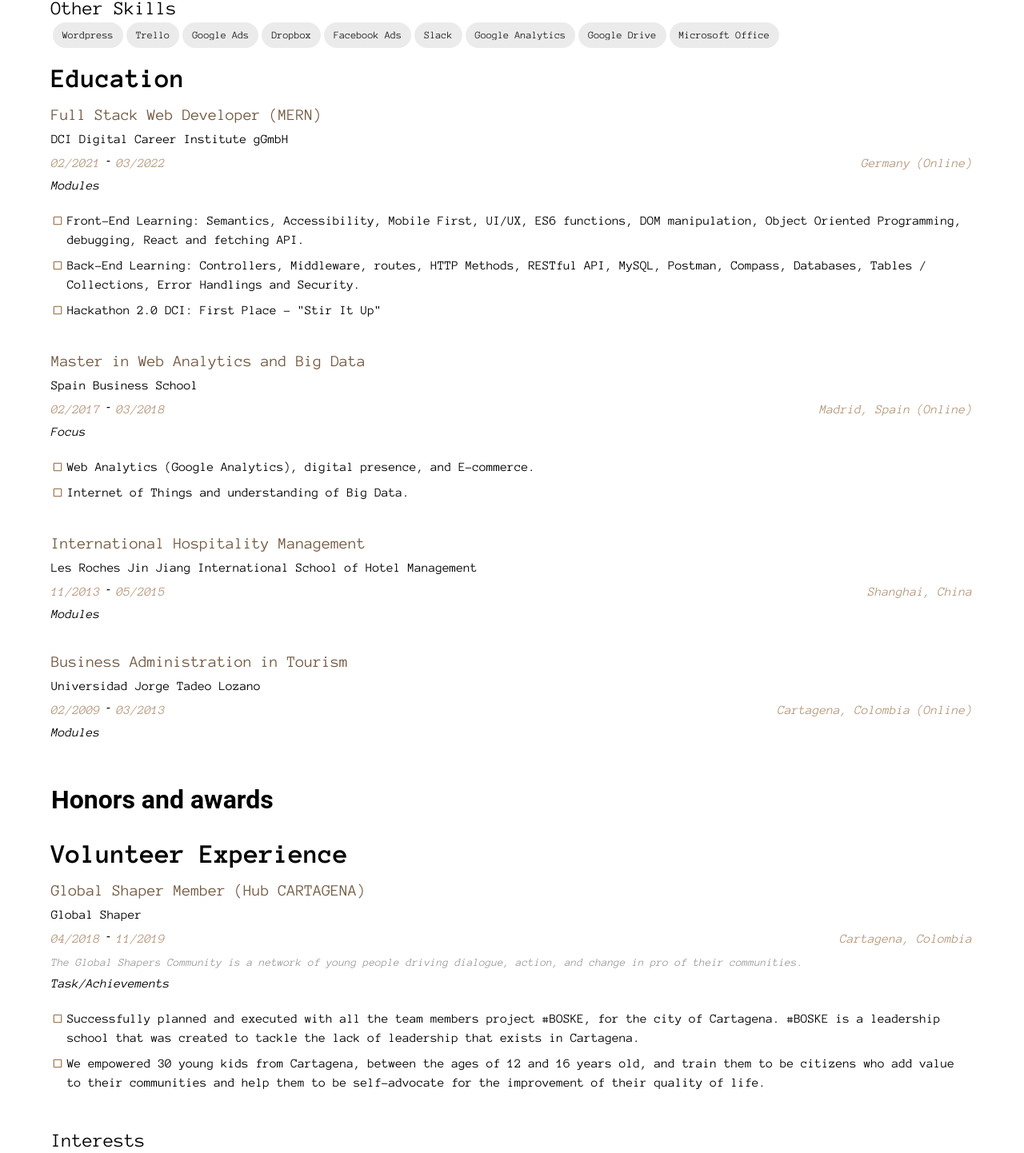
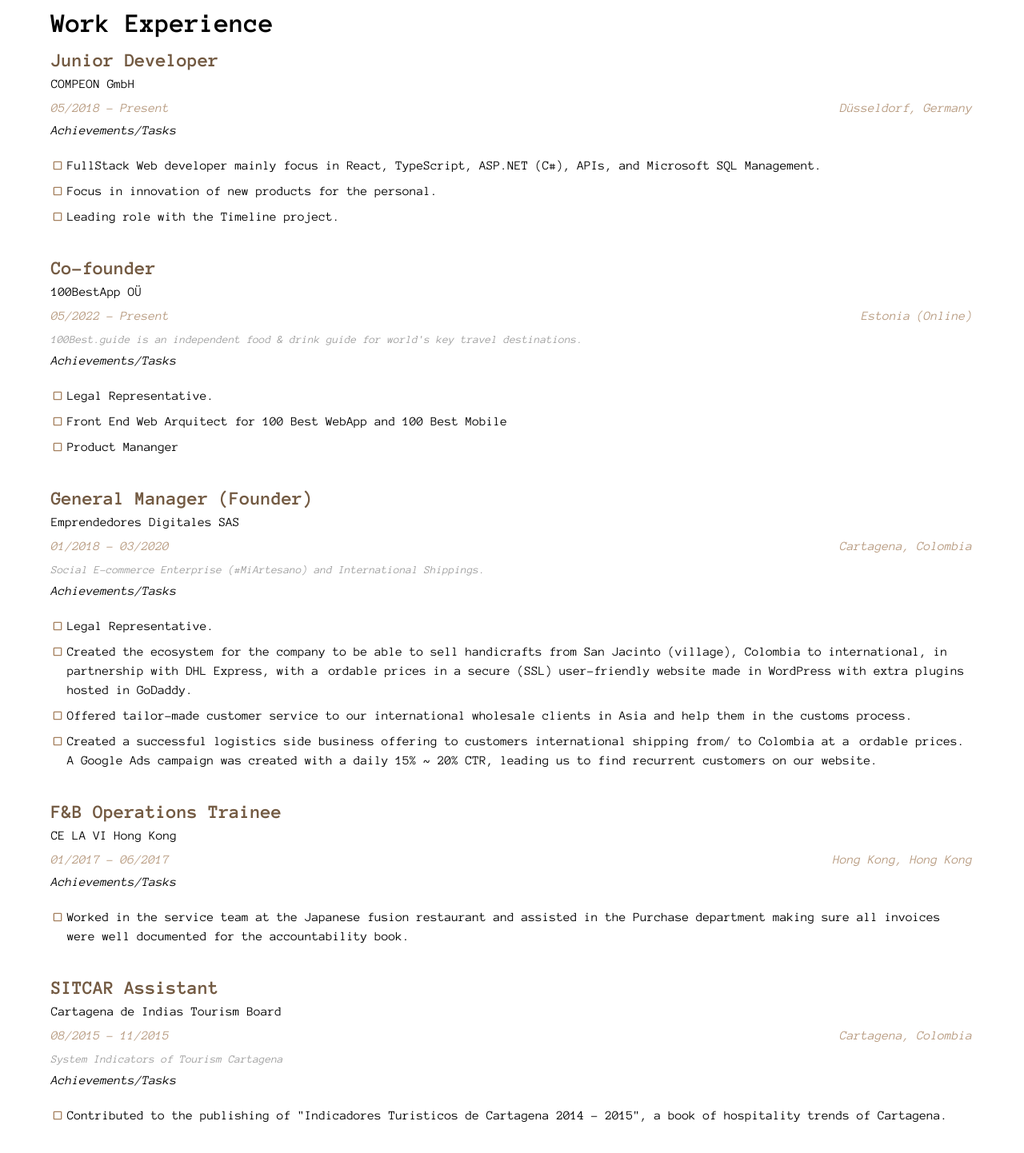
Before and after one commit to tkalejandro/modern-portfolio, a Next.js app: page /resume in a window 1280 px wide. Shown: the part 737-2179 px from the top of the page at 80% size. Built offline with nearby package versions, Linux system fonts and the light colour scheme.

Commit message:
work experience added, and awards initiated.

```diff
--- a/src/layout/Layout.tsx
+++ b/src/layout/Layout.tsx
@@ -6,7 +6,7 @@
 interface LayoutProps {
     children: React.ReactNode;
     turnOffLayoutStandard?: boolean
-    noFooter?:boolean
+    noFooter?: boolean
 }
 
 /**
@@ -19,6 +19,7 @@
 
     const theme = useTheme()
     const isSmall = useMediaQuery(theme.breakpoints.down('sm'));
+    const isMd = useMediaQuery(theme.breakpoints.up('sm'));
 
     //? Note:  Hidden is to simulate the same use of mediaQuery... but without using scss/css
 
@@ -33,6 +34,7 @@
             <Container
                 maxWidth={turnOffLayoutStandard ? false : "lg"}
                 sx={{
+                    py:isMd ? 12 : 2,
                     padding: turnOffLayoutStandard ? "0 !important" : ""
                 }}>
                 <main>{children}</main>
@@ -40,7 +42,6 @@
             {
                 !noFooter && <Footer />
             }
-
         </>
     )
 }
--- a/src/modules/ResumePage/components/HonorsAndAwards/HonorsAndAwards.tsx
+++ b/src/modules/ResumePage/components/HonorsAndAwards/HonorsAndAwards.tsx
@@ -1,6 +1,36 @@
 import React from 'react';
+import { HonorAndAwardType } from '../../../../types/ResumePage';
 
 const HonorsAndAwards = () => {
+
+  const data: HonorAndAwardType[] = [
+    {
+      title: 'Hackathon 2.0 DCI',
+      startDate: new Date(2021, 10, 1),
+      description: 'First Place at Hackathon with "Stir It Up". Coding and Marketing competition.'
+    },
+    {
+      title: 'Start Up Weekend Cartagena',
+      startDate: new Date(2017, 10, 1),
+      description: 'Second place with "Mi Artesano" , a social ecommerce with products of San Jacinto, Colombia.'
+    },
+    {
+      title: 'Marriott International',
+      startDate: new Date(2015, 2, 1),
+      description: '"The Spirit To Serve" , award for exemplary commitment to quality service.'
+    },
+    {
+      title: 'Les Roches Jin Jiang International School of Hotel Management',
+      startDate: new Date(2013, 10, 1),
+      endDate: new Date(2014, 10,1),
+      description: 'Student of the month Postgraduate (PGD) I Class, Student of the month PGD II Class, Class Delegate PGD I, Class Delegate PGD II, Student supervisor spring quarter and Student supervisor summer quarter.'
+    },
+    {
+      title: 'Universidad Jorge Tadeo Lozano (11/2012)',
+      startDate: new Date(2021, 10, 1),
+      description: 'First place with "True Sight", a new concept of tourist guidebooks for the city of Cartagena, Colombia.'
+    },
+  ]
   return (
     <>
       <h1>Honors and awards</h1>
--- a/src/modules/ResumePage/components/LifeHistory/LifeHistory.tsx
+++ b/src/modules/ResumePage/components/LifeHistory/LifeHistory.tsx
@@ -35,14 +35,18 @@
                         highlights } = item
                     return (
                         <Box key={title} py={1}>
-                            <Typography component="h3" color="secondary.dark" variant="h6">{title}</Typography>
+                            <Typography component="h3" color="secondary.dark" fontWeight='700' variant="h5">{title}</Typography>
                             <Typography variant="subtitle1">{entity}</Typography>
                             {/* DATE AND LOCATION */}
                             <Box py={0.5} sx={{ display: 'flex', alignItems: 'center', justifyContent: 'space-between', fontStyle: "italic" }}>
                                 <Box sx={{ display: 'flex' }}>
-                                    <Typography color="secondary.light" mr={1}>{startDate.toLocaleDateString(undefined, { year: 'numeric', month: '2-digit' })}</Typography>
-                                    {'-'}
-                                    <Typography color="secondary.light" ml={1}>{endDate.toLocaleDateString(undefined, { year: 'numeric', month: '2-digit' })}</Typography>
+                                    <Typography color="secondary.light">{startDate.toLocaleDateString(undefined, { year: 'numeric', month: '2-digit' })}</Typography>
+                                    {
+                                        endDate
+                                            ? <Typography color="secondary.light" ml={1}>{'-'} {endDate.toLocaleDateString(undefined, { year: 'numeric', month: '2-digit' })}</Typography>
+                                            : <Typography color="secondary.light" ml={1}> {'-'} Present</Typography>
+                                    }
+
                                 </Box>
                                 <Box sx={{ display: 'flex' }}>
                                     <Typography color="secondary.light">{city && `${city},`} {country}</Typography>
@@ -61,8 +65,8 @@
                                 {
                                     highlights?.map(hl => {
                                         return (
-                                            <Box sx={{display: 'flex', py: 0.5}} component="li" key={hl.slice(0, 4)}>
-                                                <CropSquareIcon color='secondary' sx={{position: 'relative', top: 4}} fontSize='inherit'  />
+                                            <Box sx={{ display: 'flex', py: 0.5 }} component="li" key={hl.slice(0, 4)}>
+                                                <CropSquareIcon color='secondary' sx={{ position: 'relative', top: 4 }} fontSize='inherit' />
                                                 <Typography ml={0.5} >
                                                     {hl}
                                                 </Typography>
--- a/src/modules/ResumePage/components/WorkExperience/WorkExperience.tsx
+++ b/src/modules/ResumePage/components/WorkExperience/WorkExperience.tsx
@@ -1,80 +1,118 @@
 import React from 'react';
+import { LifeHistory } from '..';
 import { LifeHighlights } from '../../../../types/ResumePage';
 
 const WorkExperience = () => {
 
-  const data : LifeHighlights[] = [
+  const data: LifeHighlights[] = [
     {
-      title: 'Full Stack Web Developer (MERN)',
-      entity: 'DCI Digital Career Institute gGmbH',
-      startDate: new Date(2021, 1, 1),
-      endDate: new Date(2022, 2, 1),
-      explanation: undefined,
-      city: undefined,
+      title: 'Junior Developer',
+      entity: 'COMPEON GmbH',
+      startDate: new Date(2018, 4, 1),
+      endDate: undefined,
+      city: 'Düsseldorf',
       country: 'Germany',
+      online: false,
+      subtitle: 'Achievements/Tasks',
+      highlights: [
+        'FullStack Web developer mainly focus in React, TypeScript, ASP.NET (C#), APIs, and Microsoft SQL Management.',
+       'Focus in innovation of new products for the personal.',
+       'Leading role with the Timeline project.'
+      ]
+    },
+    {
+      title: 'Co-founder',
+      entity: '100BestApp OÜ',
+      startDate: new Date(2022, 4, 1),
+      endDate: undefined,
+      explanation: `100Best.guide is an independent food & drink guide for world's key travel destinations.`,
+      //city: 'Cartagena',
+      country: 'Estonia',
       online: true,
-      subtitle: 'Modules',
+      subtitle: 'Achievements/Tasks',
       highlights: [
-        'Front-End Learning: Semantics, Accessibility, Mobile First, UI/UX, ES6 functions, DOM manipulation, Object Oriented Programming, debugging, React and fetching API.',
-        'Back-End Learning: Controllers, Middleware, routes, HTTP Methods, RESTful API, MySQL, Postman, Compass, Databases, Tables / Collections, Error Handlings and Security.',
-        'Hackathon 2.0 DCI: First Place - "Stir It Up"'
+        'Legal Representative.',
+        'Front End Web Arquitect for 100 Best WebApp and 100 Best Mobile',
+        'Product Mananger',
+      ]
+    },
+    {
+      title: 'General Manager (Founder)',
+      entity: 'Emprendedores Digitales SAS',
+      startDate: new Date(2018, 0, 1),
+      endDate: new Date(2020, 2, 1),
+      explanation: 'Social E-commerce Enterprise (#MiArtesano) and International Shippings.',
+      city: 'Cartagena',
+      country: 'Colombia',
+      online: false,
+      subtitle: 'Achievements/Tasks',
+      highlights: [
+        'Legal Representative.',
+        'Created the ecosystem for the company to be able to sell handicrafts from San Jacinto (village), Colombia to international, in partnership with DHL Express, with a􏰀ordable prices in a secure (SSL) user-friendly website made in WordPress with extra plugins hosted in GoDaddy.',
+        'Offered tailor-made customer service to our international wholesale clients in Asia and help them in the customs process.',
+        'Created a successful logistics side business offering to customers international shipping from/ to Colombia at a􏰀ordable prices. A Google Ads campaign was created with a daily 15% ~ 20% CTR, leading us to find recurrent customers on our website.'
       ]
     },
 
     {
-      title: 'Master in Web Analytics and Big Data',
-      entity: 'Spain Business School',
-      startDate: new Date(2017, 1, 1),
-      endDate: new Date(2018, 2, 1),
+      title: 'F&B Operations Trainee',
+      entity: 'CE LA VI Hong Kong',
+      startDate: new Date(2017, 0, 1),
+      endDate: new Date(2017, 5, 1),
       explanation: undefined,
-      city: 'Madrid',
-      country: 'Spain',
-      online: true,
-      subtitle: 'Focus',
+      city: 'Hong Kong',
+      country: 'Hong Kong',
+      online: false,
+      subtitle: 'Achievements/Tasks',
       highlights: [
-        'Web Analytics (Google Analytics), digital presence, and E-commerce.',
-        'Internet of Things and understanding of Big Data.',
+        'Worked in the service team at the Japanese fusion restaurant and assisted in the Purchase department making sure all invoices were well documented for the accountability book.',
       ]
     },
     {
-      title: 'International Hospitality Management',
-      entity: 'Les Roches Jin Jiang International School of Hotel Management',
-      startDate: new Date(2013, 10, 1),
+      title: 'SITCAR Assistant',
+      entity: 'Cartagena de Indias Tourism Board',
+      startDate: new Date(2015, 7, 1),
+      endDate: new Date(2015, 10, 1),
+      explanation: 'System Indicators of Tourism Cartagena',
+      city: 'Cartagena',
+      country: 'Colombia',
+      online: false,
+      subtitle: 'Achievements/Tasks',
+      highlights: [
+        'Contributed to the publishing of "Indicadores Turisticos de Cartagena 2014 - 2015", a book of hospitality trends of Cartagena.',
+      ]
+    },
+    {
+      title: 'F&B Management Trainee',
+      entity: 'Shanghai Marriott City Centre',
+      startDate: new Date(2014, 10, 1),
       endDate: new Date(2015, 4, 1),
       explanation: undefined,
       city: 'Shanghai',
       country: 'China',
       online: false,
-      subtitle: 'Modules',
+      subtitle: 'Achievements/Tasks',
       highlights: [
-        '',
-        '',
-        ''
+        'Ensured quality service and customer satisfaction. Trained staff in customer service and helped to increase the work spirit. Responsible of Problem-solving in the buffet restaurant with an average of 1200 customers per day.',
       ]
     },
     {
-      title: 'Business Administration in Tourism',
-      entity: 'Universidad Jorge Tadeo Lozano',
-      startDate: new Date(2009, 1, 1),
-      endDate: new Date(2013, 2, 1),
+      title: 'Front Office Trainee',
+      entity: 'Sofitel Legend Santa Clara',
+      startDate: new Date(2012, 9, 1),
+      endDate: new Date(2012, 11, 1),
       explanation: undefined,
       city: 'Cartagena',
       country: 'Colombia',
-      online: true,
-      subtitle: 'Modules',
+      online: false,
+      subtitle: 'Achievements/Tasks',
       highlights: [
-        '',
-        '',
-        ''
+        'Internship of 4 Months in which i gained experience in the management from the Front Desk / Guest Service / Business Center',
       ]
     },
   ]
 
-  return (
-    <>
-      <h1>Work Experience</h1>
-    </>
-  );
+  return <LifeHistory mainTitle='Work Experience' data={data}/>
 };
 
 export default WorkExperience;
--- a/src/types/ResumePage/LifeHighlights.ts
+++ b/src/types/ResumePage/LifeHighlights.ts
@@ -12,9 +12,9 @@
      */
     startDate: Date,
     /**
-     * Ending Date
+     * Ending Date or currently in this highlight.
      */
-    endDate: Date,
+    endDate?: Date,
     /**
      * Entity explanation
      */
--- a/src/types/ResumePage/index.ts
+++ b/src/types/ResumePage/index.ts
@@ -1,2 +1,3 @@
 export type { default as LanguagesType} from './LanguagesType'
 export type { default as LifeHighlights} from './LifeHighlights'
+export type { default as HonorAndAwardType} from './HonorAndAwardType'
```
Also changed, not shown: src/types/ResumePage/HonorAndAwardType.ts (added, +20 -0 lines), src/modules/ResumePage/ResumePage.tsx (line endings or trailing spaces).
